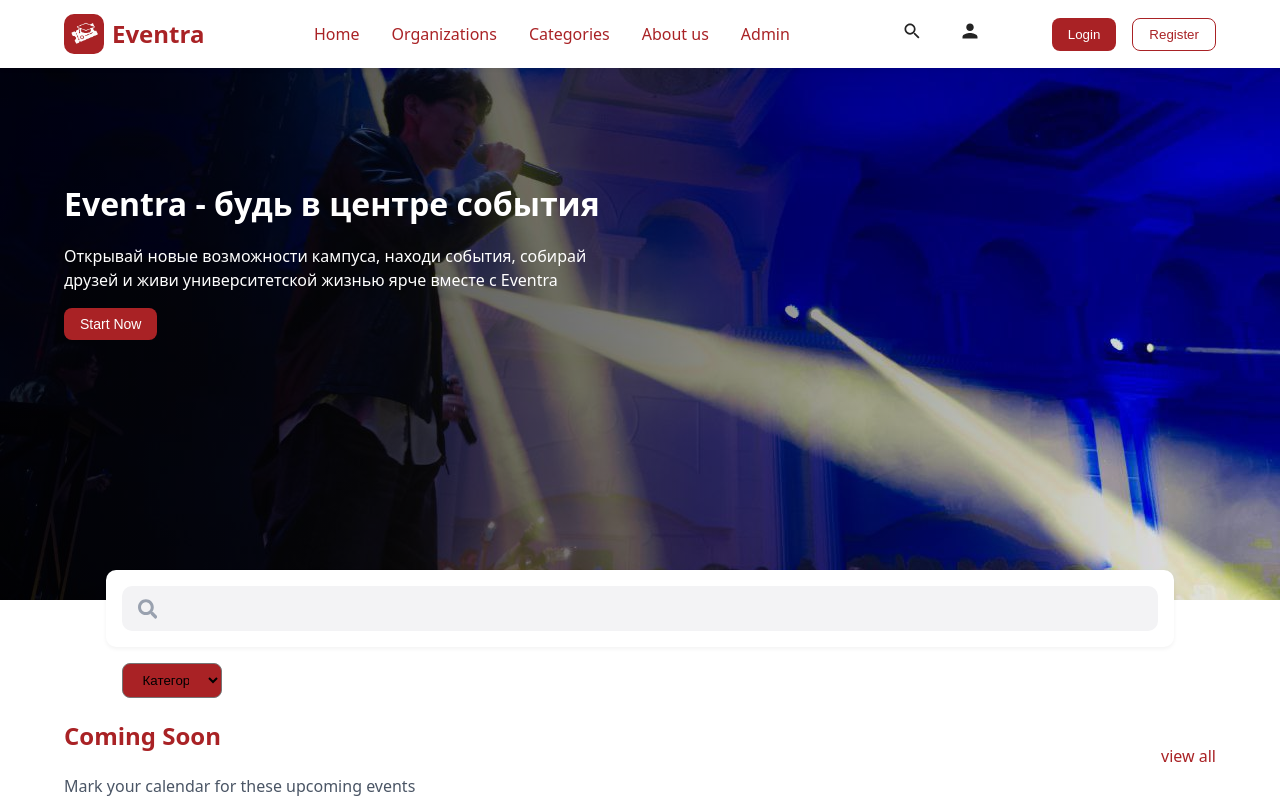
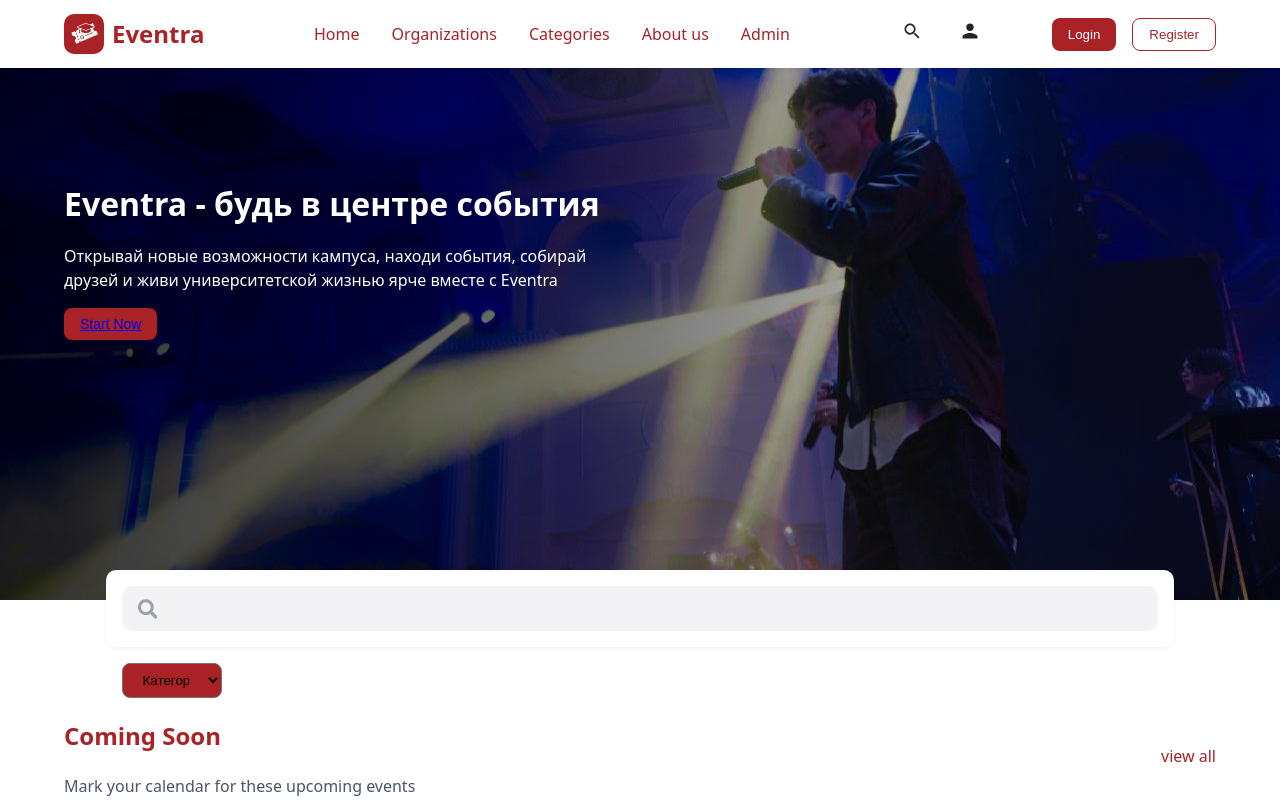
Before and after one commit to fek1ss/eventra-frontend, a React (Vite) app: page / in a window 1280 px wide. Shown: the top 800 px of the page. Built offline with nearby package versions, Linux system fonts and the light colour scheme; no server answers; sample sign-in values are in the browser's storage.

Commit message:
add filter

```diff
--- a/src/components/Filter/Filter.jsx
+++ b/src/components/Filter/Filter.jsx
@@ -20,7 +20,7 @@ const Filter = ({ setCategory }) => {
           Концерт
         </option>
         <option value="Музыка" className={styles.option}>
-          Музыка
+          мастеркласс
         </option>
         <option value="Мероприятие" className={styles.option}>
           Мероприятие
--- a/src/components/loyaut/AboutEvent/AboutEvent.jsx
+++ b/src/components/loyaut/AboutEvent/AboutEvent.jsx
@@ -2,9 +2,11 @@ import styles from './styles.module.css';
 import { FaRegClock } from 'react-icons/fa';
 import { IoMdPin } from 'react-icons/io';
 import { FaDollarSign } from 'react-icons/fa';
+// import { useState } from 'react';
 
 
-const AboutEvent = ({ event }) => {
+const AboutEvent = ({ event, setModal }) => {
+
   return (
     <div className={styles.about}>
       <div className={styles.wrapper}>
@@ -32,9 +34,10 @@ const AboutEvent = ({ event }) => {
         </span>
       </div>
 
-      <button className={styles.btn}>
+      <button className={styles.btn} onClick={()=>setModal(true)}>
         Зарегестрироваться на мероприятие
       </button>
+
     </div>
   );
 };
--- a/src/components/loyaut/Hero/Hero.jsx
+++ b/src/components/loyaut/Hero/Hero.jsx
@@ -6,7 +6,7 @@ const Hero = () => {
         <div className={styles.black}></div>
         <img
           className={styles.img__banner}
-          src="/assets/image.png"
+          src="/assets/banner.jpg"
           alt="banner"
         />
       <div className={styles.wrapper}>
@@ -17,7 +17,9 @@ const Hero = () => {
           Открывай новые возможности кампуса, находи события, собирай
           друзей и живи университетской жизнью ярче вместе с Eventra
         </p>
-        <button className={styles.btn__buy}>Start Now</button>
+        <button className={styles.btn__buy}>
+          <a href="#search">Start Now</a>
+        </button>
       </div>
     </div>
   );
--- a/src/pages/Event/Event.jsx
+++ b/src/pages/Event/Event.jsx
@@ -4,6 +4,7 @@ import HeroEvent from './../../components/loyaut/HeroEvent/HeroEvent';
 import { useLocation } from 'react-router-dom';
 import AboutEvent from './../../components/loyaut/AboutEvent/AboutEvent';
 import Footer from './../../components/loyaut/Footer/Footer';
+import Modal from './../../components/Modal/Modal';
 
 const Event = () => {
   const { state } = useLocation();
@@ -16,6 +17,7 @@ const Event = () => {
       <div className={styles.mainContent}>
         <HeroEvent event={state} />
         <AboutEvent event={state} />
+        <Modal />
       </div>
       <Footer />
     </div>
--- a/src/services/api.js
+++ b/src/services/api.js
@@ -1,4 +1,4 @@
-export const BASE_URL = 'https://eventra-backend-production.up.railway.app'; // или URL твоего бекенда на Railway
+export const BASE_URL = 'ttps://eventra-backend-production.up.railway.app'; // или URL твоего бекенда на Railway
 // https://eventra-backend-production.up.railway.app
 // http://localhost:5000
 export const getAuthHeaders = () => {
```
Also changed, not shown: public/assets/banner.jpg (added), public/assets/image.png (deleted).
